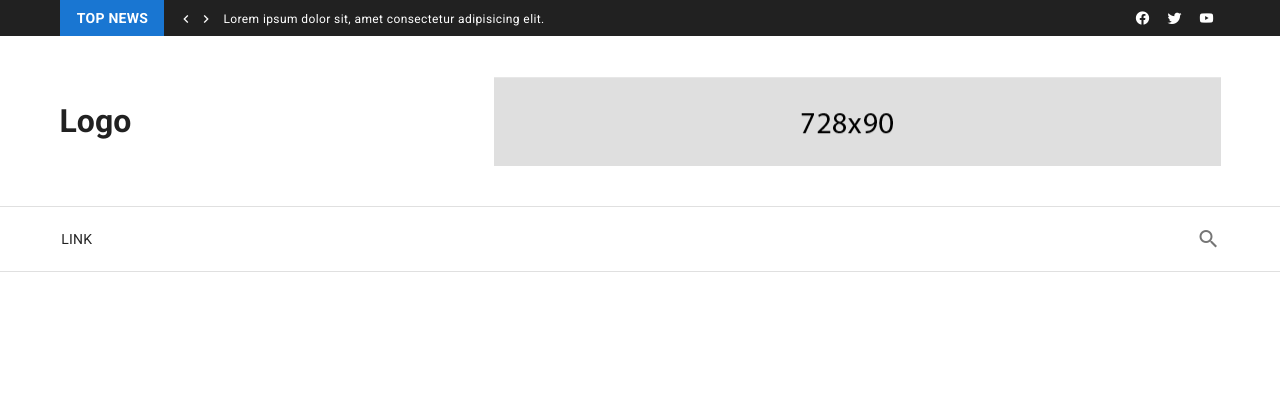
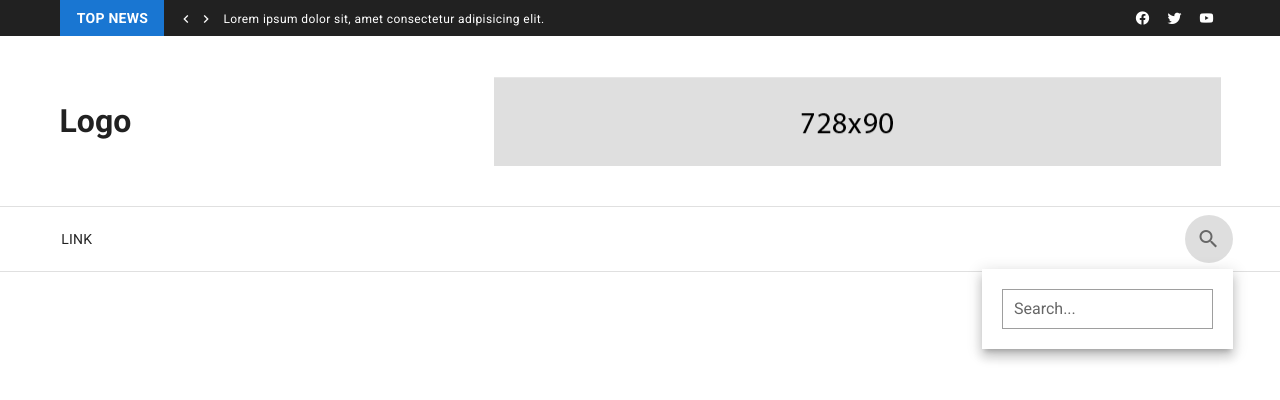
Before and after one commit to Jarek1725/news-website, a Vue app in the folder client/: page / in a window 1280 px wide. Both pictures are taken after a click on the button 1208 px from the left and 239 px from the top of the page. Shown: the top 400 px of the page. Built offline with nearby package versions, Linux system fonts and the light colour scheme.

Commit message:
search menu & base card update

```diff
--- a/client/src/components/base/Card.vue
+++ b/client/src/components/base/Card.vue
@@ -1,6 +1,11 @@
 <template>
-    <v-card>
-        base card
+    <v-card
+        flat
+        tile
+        v-bind="$attrs"
+        v-on="$listeners"
+    >
+        <slot/>
     </v-card>
 </template>
 
--- a/client/src/components/core/AppBar.vue
+++ b/client/src/components/core/AppBar.vue
@@ -61,9 +61,26 @@
 
                     <v-spacer></v-spacer>
 
-                    <v-btn icon>
-                        <v-icon>mdi-magnify</v-icon>
-                    </v-btn>
+                    <v-menu tile :close-on-content-click="false" offset-y left nudge-bottom="6">
+                        <template v-slot:activator="{on}">
+                            <v-btn icon v-on="on">
+                                <v-icon>mdi-magnify</v-icon>
+                            </v-btn>
+                        </template>
+                        <base-card class="pa-5">
+                            <v-text-field
+                                dense
+                                autofocus
+                                tile
+                                outlined
+                                hide-details
+                                label="Search..."
+                                clearable
+                                v-model="search"
+                                @keyup.enter="searchNow()"
+                            />
+                        </base-card>
+                    </v-menu>
                 </v-row>
             </v-container>
         </v-app-bar>
@@ -80,7 +97,13 @@ export default {
                 {icon: "facebook", to: "#facebook/example-link"},
                 {icon: "twitter", to: "#twitter/example-link"},
                 {icon: "youtube", to: "#youtube/example-link"}
-            ]
+            ],
+            search: "",
+        }
+    },
+    methods: {
+        searchNow() {
+            console.log(this.search)
         }
     }
 }
```
